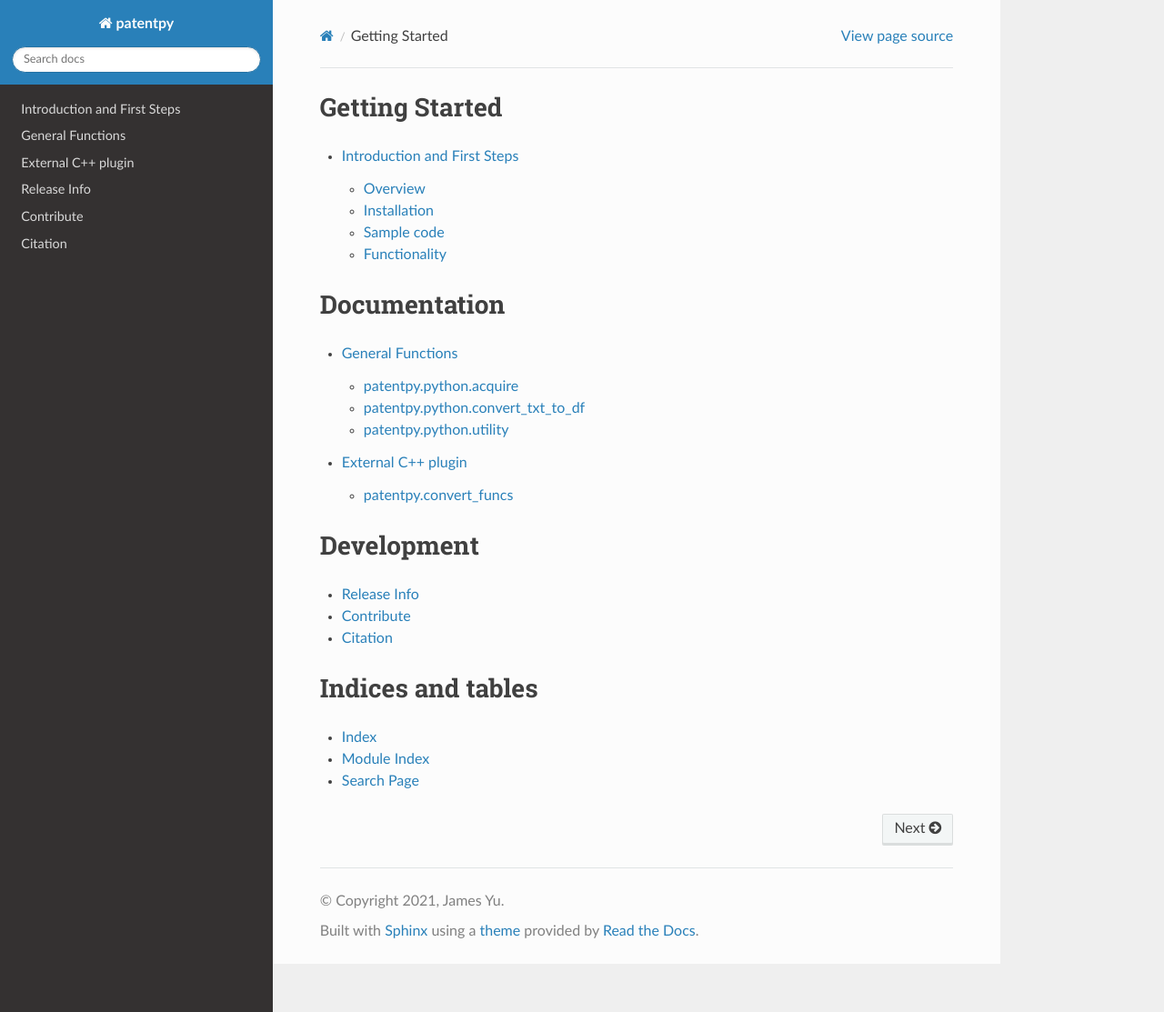
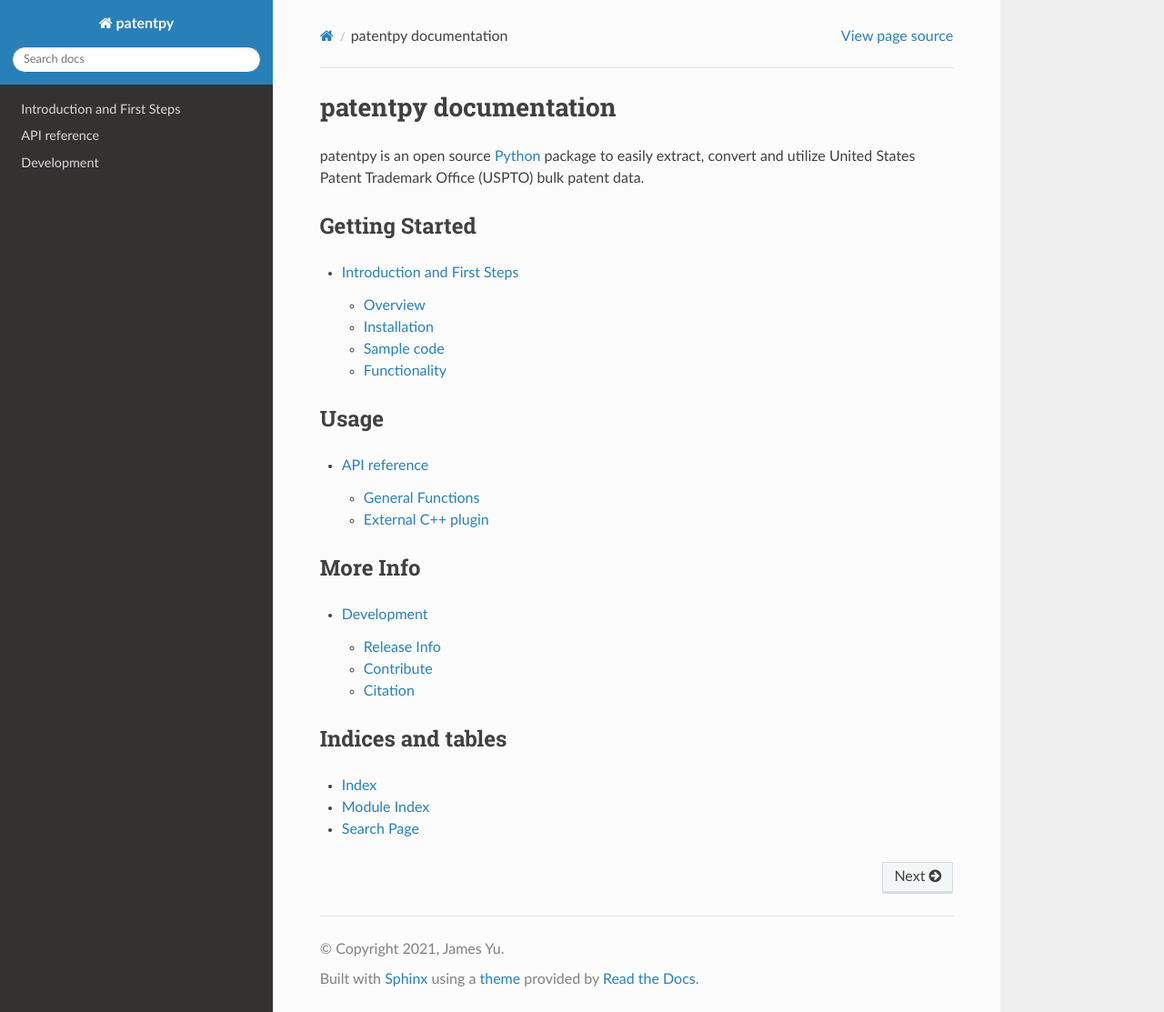
Before and after one commit to blue-rose-1030/uspto-data-retrieval, a Sphinx documentation site: the page built from docs/index.rst, in a window 1280 px wide and 1113 px high. Shown: the whole window at 91% size. Built offline with Sphinx 7.4.7 and the Read the Docs theme 2.0.0, drawn with Linux system fonts in a browser that asks for light colours.

Commit message:
Update documentation format and navigation

```diff
--- a/docs/index.rst
+++ b/docs/index.rst
@@ -3,16 +3,25 @@
    You can adapt this file completely to your liking, but it should at least
    contain the root `toctree` directive.
 
+
+patentpy documentation
+======================
+
+patentpy is an open source Python_ package to easily extract, convert and utilize United States Patent
+Trademark Office (USPTO) bulk patent data.
+
+.. _Python: https://www.python.org/
+
 Getting Started
-===============
+---------------
 .. toctree::
    :maxdepth: 2
 
    patentpy_getting_started
 
 
-Documentation
-=============
+Usage
+-----
 
 .. toctree::
    :maxdepth: 2
@@ -20,8 +29,8 @@ Documentation
    patentpy
 
 
-Development
-===========
+More Info
+---------
 
 .. toctree::
    :maxdepth: 2
@@ -29,7 +38,7 @@ Development
    patentpy_development
 
 Indices and tables
-==================
+------------------
 
 * :ref:`genindex`
 * :ref:`modindex`
--- a/docs/patentpy.rst
+++ b/docs/patentpy.rst
@@ -1,3 +1,6 @@
+API reference
+=============
+
 General Functions
 -----------------
 
--- a/docs/patentpy_development.rst
+++ b/docs/patentpy_development.rst
@@ -1,3 +1,6 @@
+Development
+===========
+
 Release Info
 ------------
 Current version 0.1.0 supports TXT conversions of USPTO bulk patent data (Full Text - no images) to csv and dataframe format.
```
Also changed, not shown: 11 other files.
